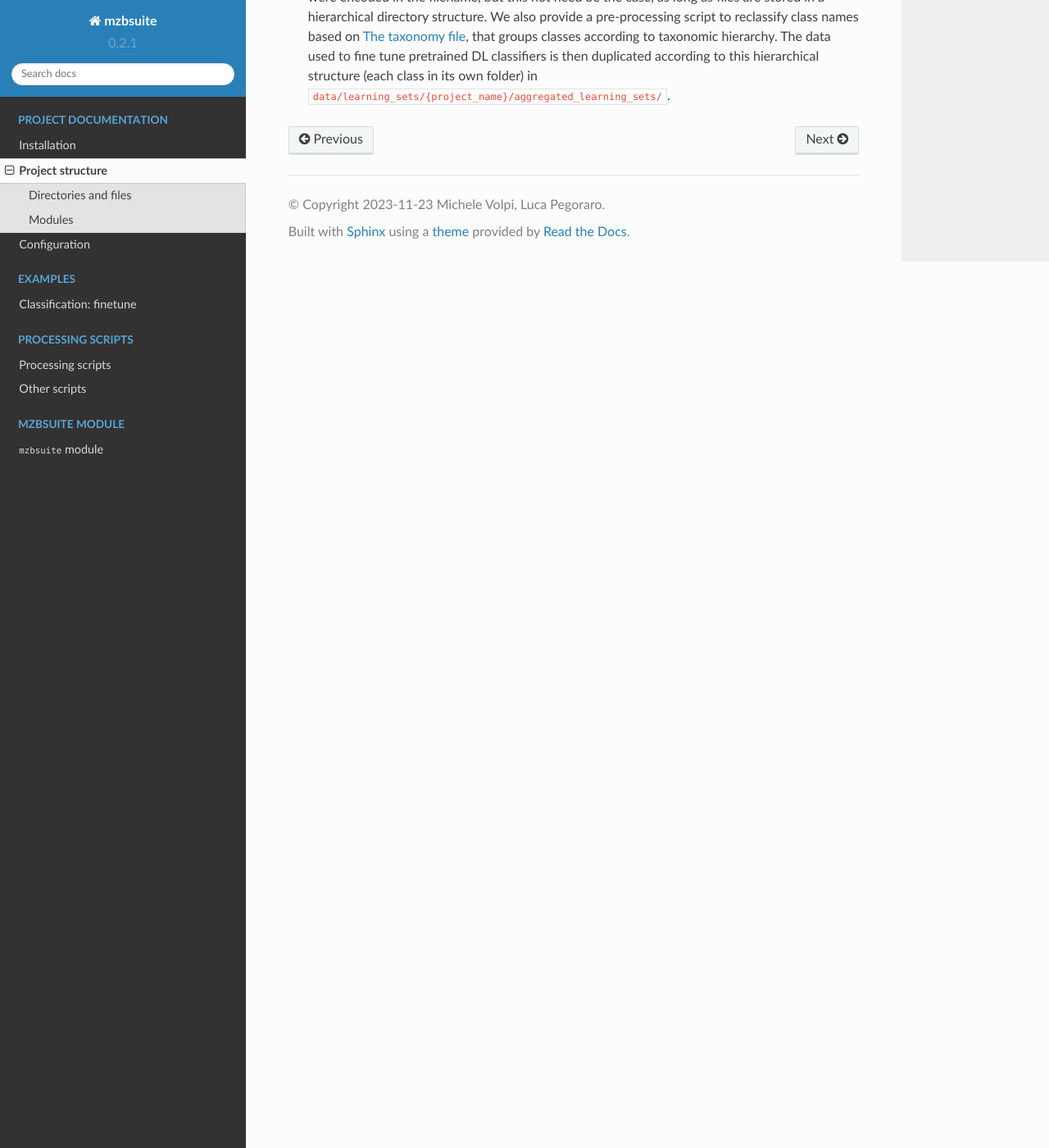
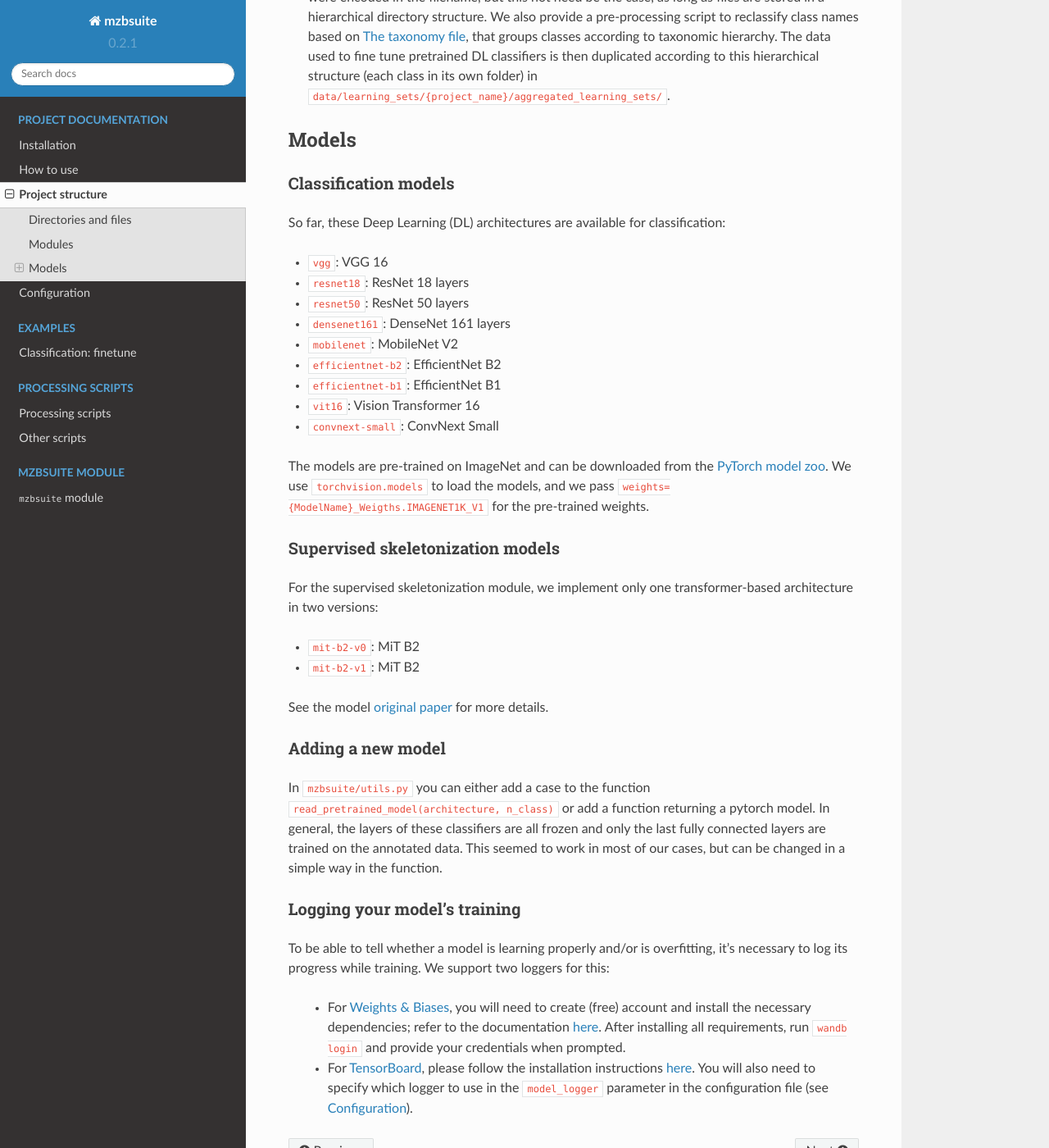
Before and after one commit to lpego/mzb-suite, a Sphinx documentation site: the page built from docs/source/files/project_structure.rst, in a window 1280 px wide and 1400 px high, scrolled down 2273 px. Shown: the whole window at 82% size. Built offline with Sphinx 7.4.7 and the Read the Docs theme 2.0.0, drawn with Linux system fonts in a browser that asks for light colours; pages that are not in the unit, such as notebooks, are missing from menus; some of the changed text lies outside the part shown.

Commit message:
Restructuring, correcting documentation

```diff
--- a/docs/source/files/project_structure.rst
+++ b/docs/source/files/project_structure.rst
@@ -42,10 +42,55 @@
 -------
 This project contains 3 modules:
 
-.. image:: ../../assets/MZB_pipeline_v2.1.png
+.. image:: ../../assets/MZB_pipeline_v3.png
 
 #. Module :ref:`files/scripts/processing_scripts:Segmentation`: this module is mainly used as preprocessing steps for classification and measurements, but contains handy functionalities on its own. The raw input images are wide RGB photographs of many organisms, which are hard to process on their own. A first step is to detect all the organisms as independent and disjoint objects, and to crop them out of the original image. This is done with traditional image processing methods, and it is completely unsupervised. From this, we derive i) an RGB crop of the organism, with filename corresponding to the original image name plus clip ID and ii) a binary mask of the insect, filename corresponding to the original image name plus a clip ID. The binary mask can be used to compute the area of the insect (number of pixels) and RGB + clip can be used to compute local descriptors.
 
 #. Module :ref:`files/scripts/processing_scripts:Skeleton Prediction`: this module contains the code to measure the length and head width of organisms. The user can chose two approaches: completely unsupervised or supervised. The first, unsupervised approach uses image filtering, mathematical morphology and a graph-traversal algorithm to come up with a measure approximating only the length of the organisms, made from a the mask obtained from the original images; performance is better for organisms that are long and thin, slightly less accurate for complex shapes. The second approach to measure size is based on supervised Deep Learning (DL) models, which are trained based on manual annotations provided by a human expert of organism length (head to tail) and head width; the two predictions of the model correspond to the probability of each pixel to be along the "body" skeleton segments, or along the "head" skeleton segments. Postprocessing thins out those predictions to a line, and the size of the sample is then approximated by the sum of the length of the body and the head, respectively. The scripts in this module also allow users to finetune this DL model on their own data, and to use it for inference on new images.
 
 #. Module :ref:`files/scripts/processing_scripts:Classification`: this module contains the code to train and test a model to classify the organisms in MZB samples, according to a a set of predefined classes. Image classes in our case were encoded in the filename, but this not need be the case, as long as files are stored in a hierarchical directory structure. We also provide a pre-processing script to reclassify class names based on :ref:`files/configuration:The taxonomy file`, that groups classes according to taxonomic hierarchy. The data used to fine tune pretrained DL classifiers is then duplicated according to this hierarchical structure (each class in its own folder) in ``data/learning_sets/{project_name}/aggregated_learning_sets/``.
+
+.. ~~~~~~~~~~~~~~~~~~~~~~~~~~~~~~~~~~~~~~~~~~~~~~~~~~~~~~~~~~~~
+
+Models
+------
+
+Classification models
+_____________________
+So far, these Deep Learning (DL) architectures are available for classification:
+
+- ``vgg``: VGG 16
+- ``resnet18``: ResNet 18 layers
+- ``resnet50``: ResNet 50 layers
+- ``densenet161``: DenseNet 161 layers
+- ``mobilenet``: MobileNet V2
+- ``efficientnet-b2``: EfficientNet B2
+- ``efficientnet-b1``: EfficientNet B1
+- ``vit16``: Vision Transformer 16
+- ``convnext-small``: ConvNext Small
+
+The models are pre-trained on ImageNet and can be downloaded from the `PyTorch model zoo <https://pytorch.org/serve/model_zoo.html>`__. We use ``torchvision.models`` to load the models, and we pass ``weights={ModelName}_Weigths.IMAGENET1K_V1`` for the pre-trained weights.
+
+Supervised skeletonization models
+_________________________________
+For the supervised skeletonization module, we implement only one transformer-based architecture in two versions:
+
+- ``mit-b2-v0``: MiT B2
+- ``mit-b2-v1``: MiT B2
+
+See the model `original paper <https://arxiv.org/abs/2105.15203>`__ for more details.
+
+.. ~~~~~~~~~~~~~~~~~~~~~~~~~~~~~~~~~~~~~~~~~~~~~~~~~~~~~~~~~~~~
+
+Adding a new model
+__________________
+In ``mzbsuite/utils.py`` you can either add a case to the function ``read_pretrained_model(architecture, n_class)`` or add a function returning a pytorch model. In general, the layers of these classifiers are all frozen and only the last fully connected layers are trained on the annotated data. This seemed to work in most of our cases, but can be changed in a simple way in the function.
+
+.. ~~~~~~~~~~~~~~~~~~~~~~~~~~~~~~~~~~~~~~~~~~~~~~~~~~~~~~~~~~~~
+
+Logging your model's training
+_____________________________
+To be able to tell whether a model is learning properly and/or is overfitting, it's necessary to log its progress while training. We support two loggers for this:
+
+ - For `Weights & Biases <https://docs.wandb.ai/>`__, you will need to create (free) account and install the necessary dependencies; refer to the documentation `here <https://wandb.ai/site/experiment-tracking>`__. After installing all requirements, run ``wandb login`` and provide your credentials when prompted.
+ - For `TensorBoard <https://www.tensorflow.org/tensorboard>`__, please follow the installation instructions `here <https://www.tensorflow.org/tensorboard/get_started>`__. You will also need to specify which logger to use in the ``model_logger`` parameter in the configuration file (see :ref:`files/configuration:Configuration`).
```
Also changed, not shown: other parts of docs/source/files/project_structure.rst (+2 -2 lines), docs/source/files/configuration.rst (+5 -5 lines), docs/source/files/installing.rst (+20 -10 lines), docs/source/index.rst (+16 -11 lines).
